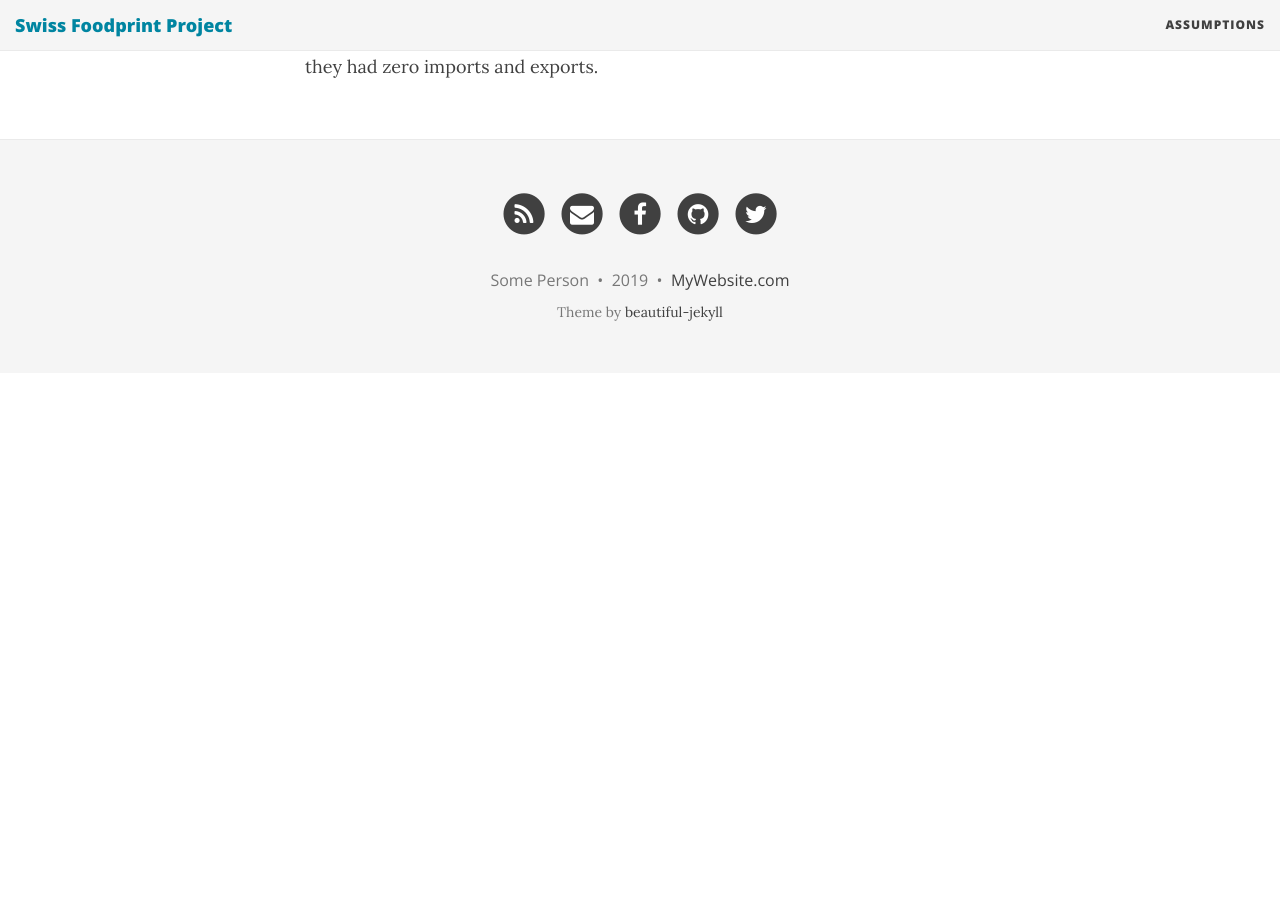
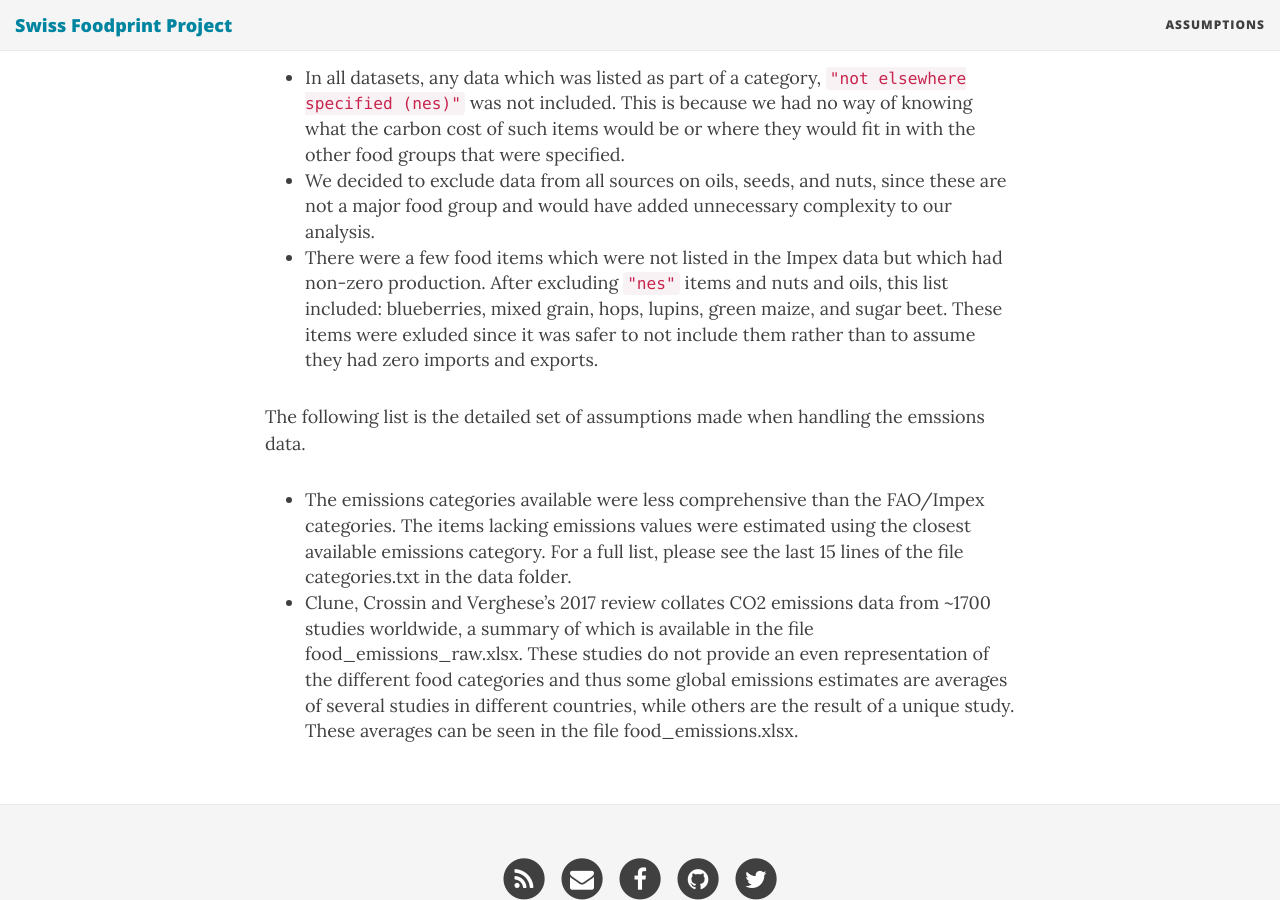
Before and after one commit to valentinoli/ada-2019-project-adagio, a Jekyll site: the page built from docs/assumptions.md, in a window 1280 px wide and 900 px high, scrolled down 5852 px. Built offline with Jekyll 4.4.1, drawn with Linux system fonts in a browser that asks for light colours; nearby versions of some CDN libraries; before the commit the page ends 6225 px from its top, so only the background shows below that; some of the changed text lies outside the part shown.

Commit message:
adding emissions assumptions

```diff
--- a/docs/assumptions.md
+++ b/docs/assumptions.md
@@ -5,6 +5,7 @@ image: /img/flag.gif
 ---
 
 The following list is the detailed set of assumptions made when handling the data from Impex.
+
 **Cereals**
 * Cereals imported for alcohol manufacturing, a category specified by Impex, were not included in the analysis since alcohol is not a recommended food group and cannot be used for nutrition purposes.
 * While nearly all grain types in the Impex data specified when they were imported/exported for human consumption, rice was the one exception to this rule. Rice is generally consumed in large quantities and thus could not be exluded from the analysis. Thus, the rice data was assumed to be for human consumption purposes when it was listed as `"rice (excluding rice for the manufacture of brewers' malt or beer or for animal feeding)"`.
@@ -25,6 +26,9 @@ The following list is the detailed set of assumptions made when handling the dat
 
 **Vegetables**
 * A handful of vegetables which were available in Impex were not included in the analysis since they were not available in the FAO data. This was acceptable since these vegetables are not staples. They included parsley, rhubarb, and cardoons, among others. We decided that it was better to never include these vegetables in the analysis rather than assuming that their production in Switzerland is zero, because FAO does list items which have zero production. These items were not even listed, which would indicate that their production is not tracked.
+* Conversion of fresh onion emissions to dried onion emissions based on weight:
+  1 cup dried onion = 143.8g => equivalent fresh onion = 1388g => multiply fresh emission values by (9.65) 10
+* We have no information regarding the growing methods of vegetables, therefore where we have values for different methods, e.g. outside vs. in greenhouses (heated and passive), we average these values, assuming that there is a relatively even distribution of these growing methods.
 
 **Fruits**
 * Impex lumps raspberries, blackberries, mulberries, and loganberries together. These were thus all included under the category of `"raspberries"`. Similarly, the `"cranberries"` category includes both cranberries and bilberries.
@@ -42,6 +46,7 @@ The following list is the detailed set of assumptions made when handling the dat
 
 
 The following list is the detailed set of assumptions made when handling the data from FAO.
+
 **Meats**
 * "Game" meat was excluded; while it was not an insignificant amount of meat produced (1891 tonnes in 2017), there is no way of knowing what animals this meat came from, so it is useless for our analysis.
 * Rabbit meat was excluded because we do not have a value of carbon emissions for it or any similar animal (the same reason why it was excluded from Impex data), but it was a small amount of meat (971 tonnes in 2017) so it will not greatly skew the analysis.
@@ -71,3 +76,8 @@ The following assumptions, choices, and aggregations were made when merging Impe
 * In all datasets, any data which was listed as part of a category, `"not elsewhere specified (nes)"` was not included. This is because we had no way of knowing what the carbon cost of such items would be or where they would fit in with the other food groups that were specified.
 * We decided to exclude data from all sources on oils, seeds, and nuts, since these are not a major food group and would have added unnecessary complexity to our analysis.
 * There were a few food items which were not listed in the Impex data but which had non-zero production. After excluding `"nes"` items and nuts and oils, this list included: blueberries, mixed grain, hops, lupins, green maize, and sugar beet. These items were exluded since it was safer to not include them rather than to assume they had zero imports and exports.
+
+The following list is the detailed set of assumptions made when handling the emssions data.
+
+* The emissions categories available were less comprehensive than the FAO/Impex categories. The items lacking emissions values were estimated using the closest available emissions category. For a full list, please see the last 15 lines of the file categories.txt in the data folder.
+* Clune, Crossin and Verghese's 2017 review collates CO2 emissions data from ~1700 studies worldwide, a summary of which is available in the file food_emissions_raw.xlsx. These studies do not provide an even representation of the different food categories and thus some global emissions estimates are averages of several studies in different countries, while others are the result of a unique study. These averages can be seen in the file food_emissions.xlsx.
```
